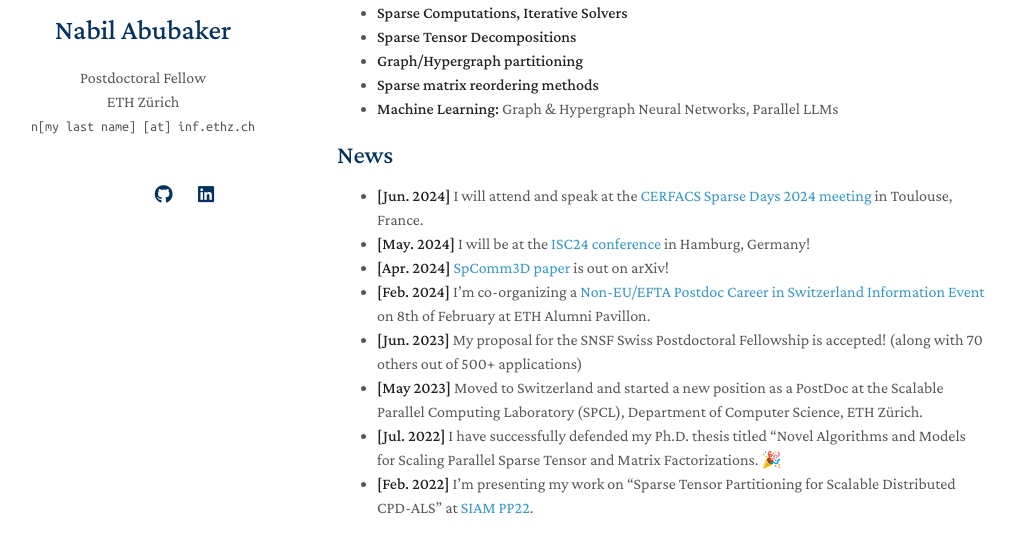
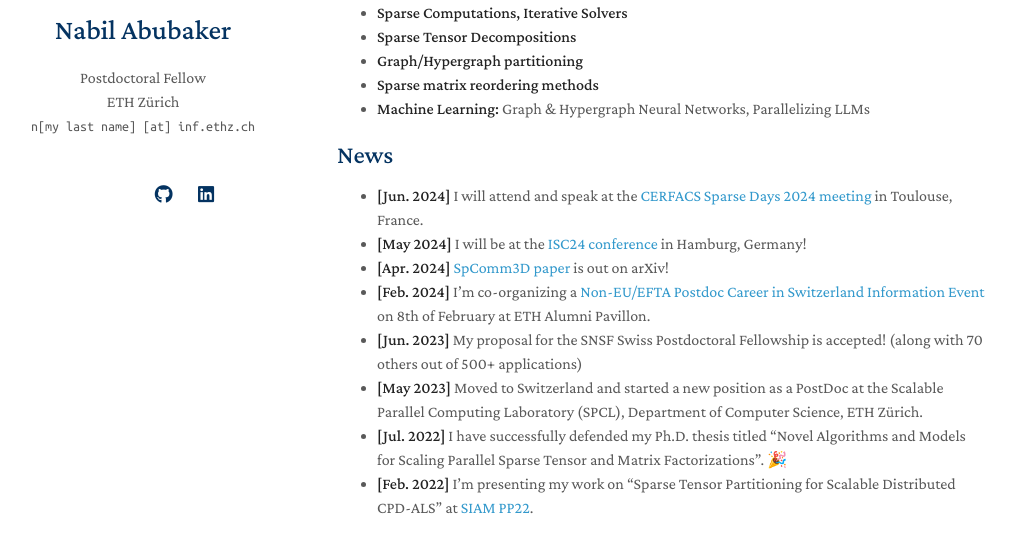
Before and after one commit to nfabubaker/nfabubaker.github.io, a Jekyll site: the page built from index.md, in a window 1280 px wide and 900 px high. Shown: the part 364-897 px from the top of the window, without its empty margins (133-1149 px from the left). Built offline with Jekyll 4.4.1, drawn with Linux system fonts in a browser that asks for light colours; a style sheet for code colours, icons or effects is not loaded; our own code applies the rules of GitHub Pages for plain Markdown files.

Commit message:
small changes

```diff
--- a/_config.yml
+++ b/_config.yml
@@ -8,8 +8,8 @@
 # Search Engine Optimization (SEO)
 # The following information is used to improve the website traffic from search engines, e.g., Google.
 keywords: parallel computing, hypergraphs, MPI
-description: The Minimal Light is a simple and elegant jekyll theme for academic personal homepage.
-canonical: https://minimal-light-theme.yliu.me/
+description: Nabil Abubaker is a Postdoctoral Fellow at ETH Zurich conducting research on Parallel & High-Performance Computing.
+  #canonical: https://minimal-light-theme.yliu.me/
 
 # Links
 # If you don't need one of them, you may delete the corresponding line.
@@ -42,7 +42,7 @@
 
 # Google Analytics ID
 # Please remove this if you don't use Google Analytics
-google_analytics: UA-111540567-4
+google_analytics: G-BJ1LQ2VP2W
 
 # Use this project as a remote theme for GitHub Pages
 # See the guide here: https://docs.github.com/en/pages/setting-up-a-github-pages-site-with-jekyll/adding-a-theme-to-your-github-pages-site-using-jekyll
@@ -53,9 +53,6 @@
   - Gemfile
   - Gemfile.lock
   - README.md
-  - README_zh_Hans.md
-  - README_zh_Hant.md
-  - README_de.md
   - LICENSE
   - minimal-light.gemspec
   - html_source_file/
--- a/index.md
+++ b/index.md
@@ -16,17 +16,17 @@
 - **Sparse Tensor Decompositions**
 - **Graph/Hypergraph partitioning**
 - **Sparse matrix reordering methods**
-- **Machine Learning:** Graph & Hypergraph Neural Networks, Parallel LLMs
+- **Machine Learning:** Graph & Hypergraph Neural Networks, Parallelizing LLMs
 
 ## News
 
 - **[Jun. 2024]** I will attend and speak at the [CERFACS Sparse Days 2024 meeting](https://sparsedays.cerfacs.fr/en/home/) in Toulouse, France.
-- **[May. 2024]** I will be at the [ISC24 conference](https://www.isc-hpc.com/) in Hamburg, Germany!
+- **[May 2024]** I will be at the [ISC24 conference](https://www.isc-hpc.com/) in Hamburg, Germany!
 - **[Apr. 2024]** [SpComm3D paper](https://arxiv.org/abs/2404.19638) is out on arXiv!
 - **[Feb. 2024]** I'm co-organizing a [Non-EU/EFTA Postdoc Career in Switzerland Information Event](https://www.aveth.ethz.ch/event-for-non-eu-efta-postdocs/) on 8th of February at ETH Alumni Pavillon.
 - **[Jun. 2023]** My proposal for the SNSF Swiss Postdoctoral Fellowship is accepted! (along with 70 others out of 500+ applications)
 - **[May 2023]** Moved to Switzerland and started a new position as a PostDoc at the Scalable Parallel Computing Laboratory (SPCL), Department of Computer Science, ETH Zürich.
-- **[Jul. 2022]** I have successfully defended my Ph.D. thesis titled "Novel Algorithms and Models for Scaling Parallel Sparse Tensor and Matrix Factorizations. 🎉
+- **[Jul. 2022]** I have successfully defended my Ph.D. thesis titled "Novel Algorithms and Models for Scaling Parallel Sparse Tensor and Matrix Factorizations". 🎉
 - **[Feb. 2022]** I'm presenting my work on "Sparse Tensor Partitioning for Scalable Distributed CPD-ALS" at [SIAM PP22](https://meetings.siam.org/speakdex.cfm?CONFCODE=PP22).
 
 {% include_relative _includes/publications.md %}
```
